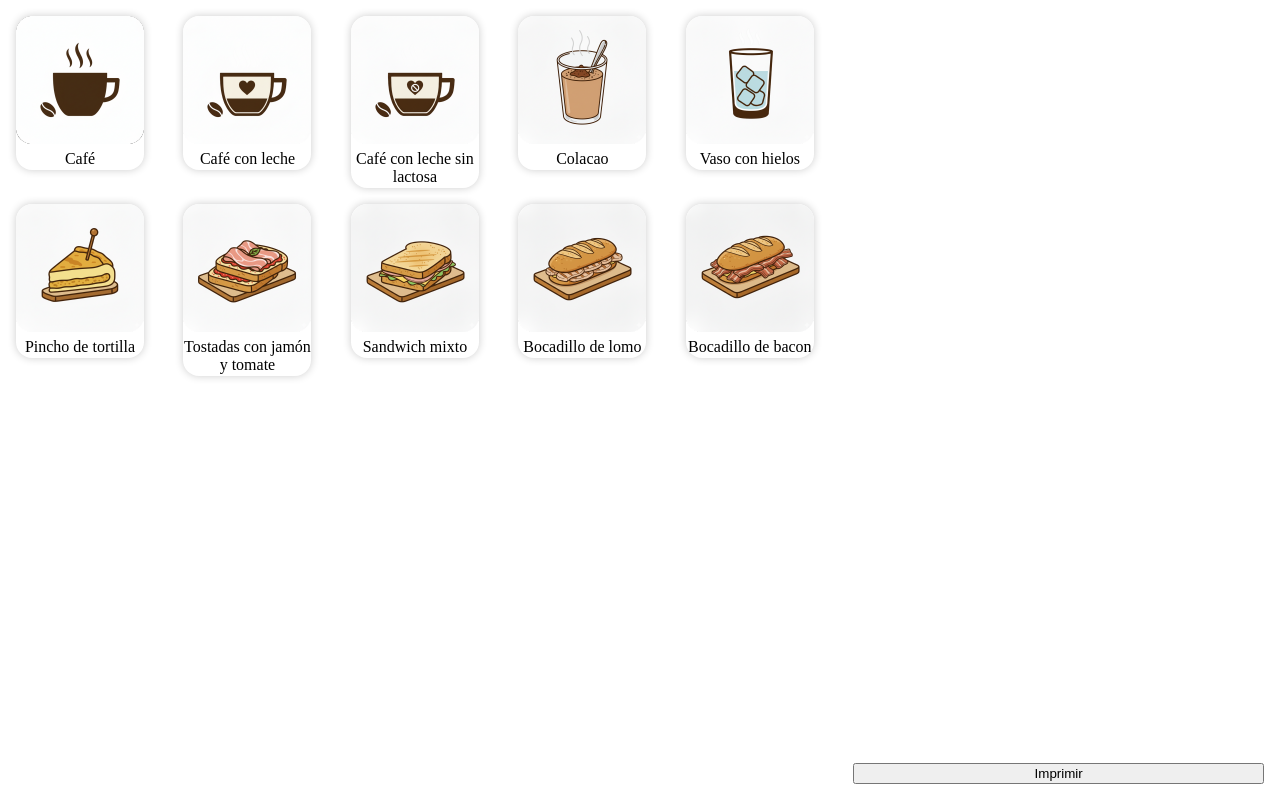
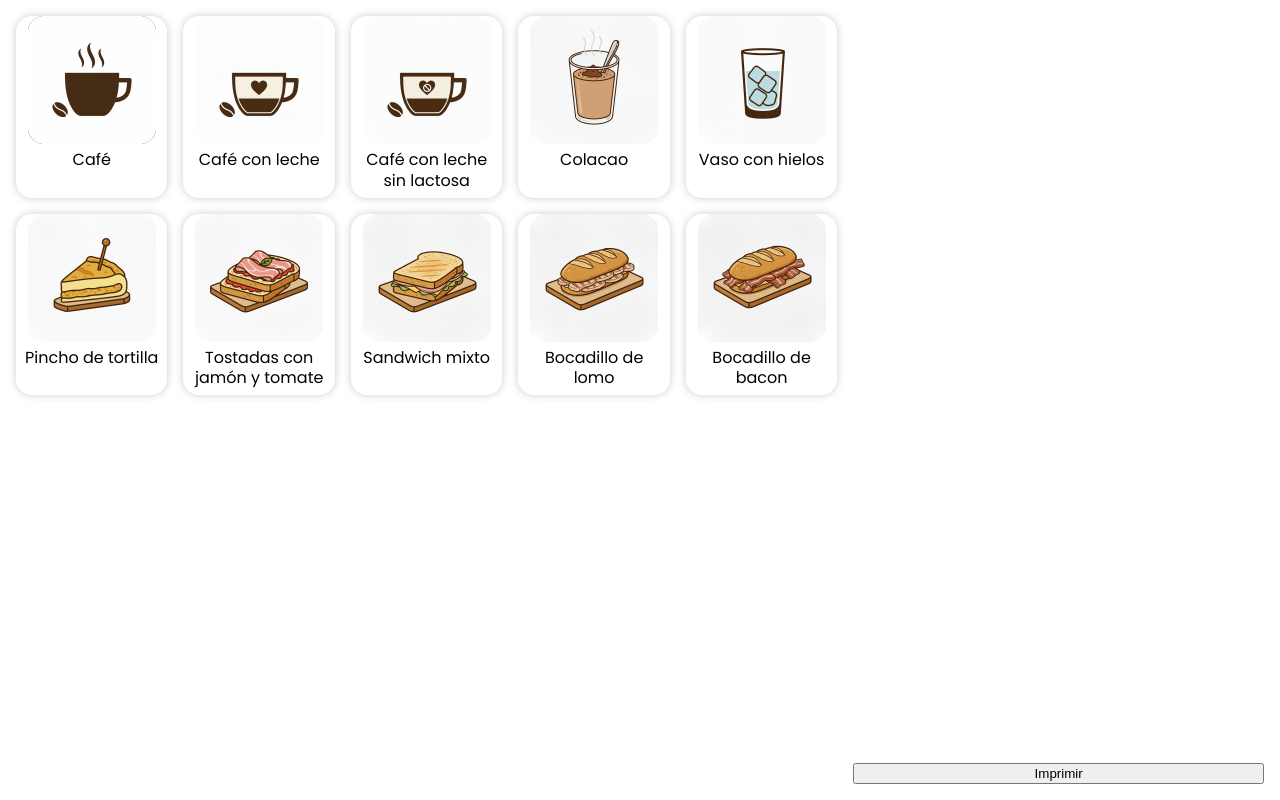
Before and after one commit to AdrianR25/coffee-time, an Angular app: page / in a window 1280 px wide. Built offline with nearby package versions, Linux system fonts and the light colour scheme.

Commit message:
feat: :lipstick: change app font and improve product card style

```diff
--- a/src/app/sections/product-selection/product-item/product-item.sass
+++ b/src/app/sections/product-selection/product-item/product-item.sass
@@ -1,8 +1,9 @@
 .container
+    display: flex
+    flex-direction: column
+    align-items: center
     border-radius: 16px
-    overflow: hidden
-    width: 128px
-    height: fit-content
+    height: 100%
     box-shadow: 0 0 8px rgba(0, 0, 0, 0.2)
     cursor: pointer
 
@@ -13,11 +14,8 @@
     aspect-ratio: 1 / 1
     width: 128px
     border-radius: 16px
-    overflow: hidden
 
 p
-    width: 100%
+    padding: 6px
     text-align: center
-    word-break: break-word
-    margin-top: 2px
-    margin-bottom: 2px
+    margin: 0
--- a/src/styles.sass
+++ b/src/styles.sass
@@ -1,3 +1,7 @@
+@import url('https://fonts.googleapis.com/css2?family=Poppins:ital,wght@0,100;0,200;0,300;0,400;0,500;0,600;0,700;0,800;0,900;1,100;1,200;1,300;1,400;1,500;1,600;1,700;1,800;1,900&display=swap')
+
 /* You can add global styles to this file, and also import other style files */
 body
     margin: 0
+    font-family: 'Poppins', sans-serif
+    line-height: 1.3em
```
